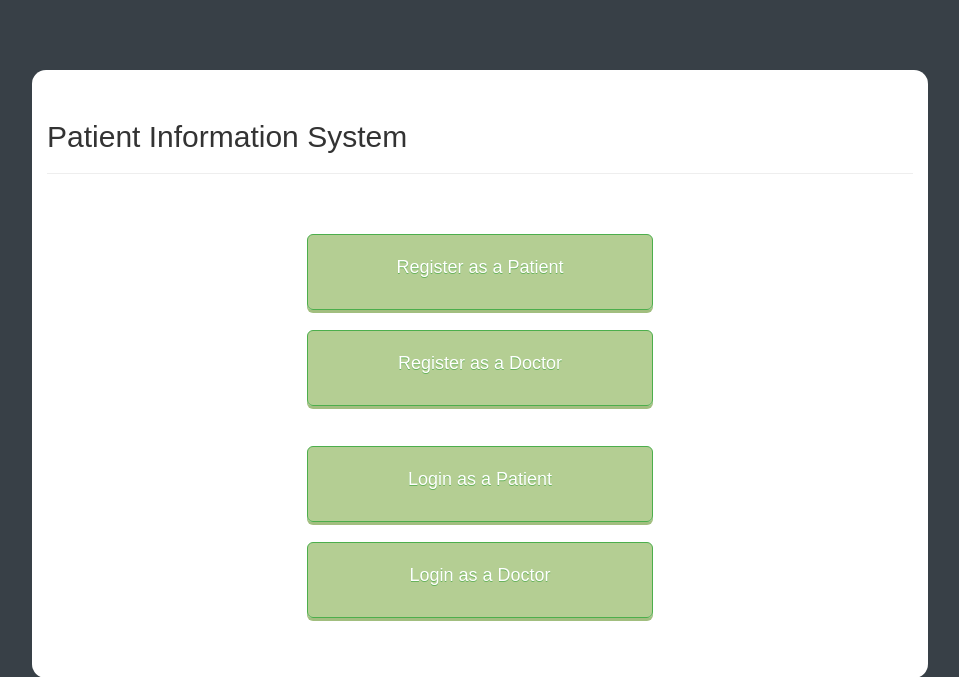
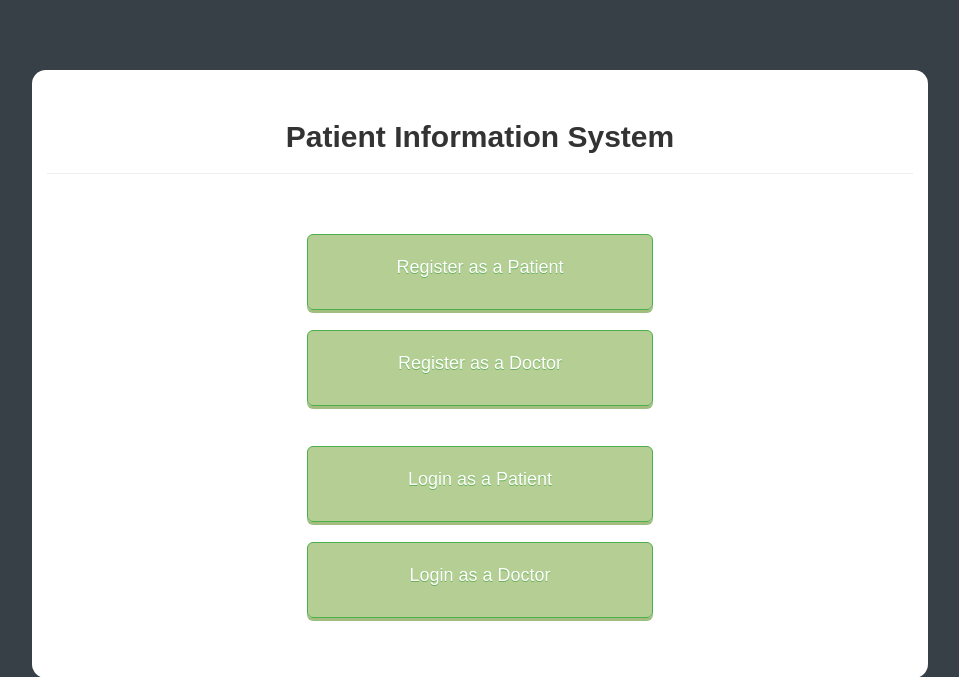
Before and after one commit to tahirkhaan/patient-cms, a PHP site: page / in a window 1280 px wide. Shown: the top 677 px of the page, without its empty margins (160-1119 px from the left). Run offline with PHP 8.4, Linux system fonts and the light colour scheme; a stand-in replaces the project's code that opens the database connection; some libraries are stand-ins or nearby versions.

Commit message:
make chnages in front eend

```diff
--- a/css/style.css
+++ b/css/style.css
@@ -6,6 +6,11 @@ body {
 .box{
 
     font-size: 10px;
+}
+#heading{
+    padding-top: 30px;
+    text-align: center;
+    font-weight: 700;
 }
 
 #btnn {
--- a/index.php
+++ b/index.php
@@ -4,7 +4,7 @@ include "header.php"; ?>
 
 <body>
 <div class="container home">
-  <h2 style="padding-top: 30px;">Patient Information System</h2>
+  <h2 id="heading">Patient Information System</h2>
   <hr>
   <div class="row">
     <div class="col-md-12">
```
